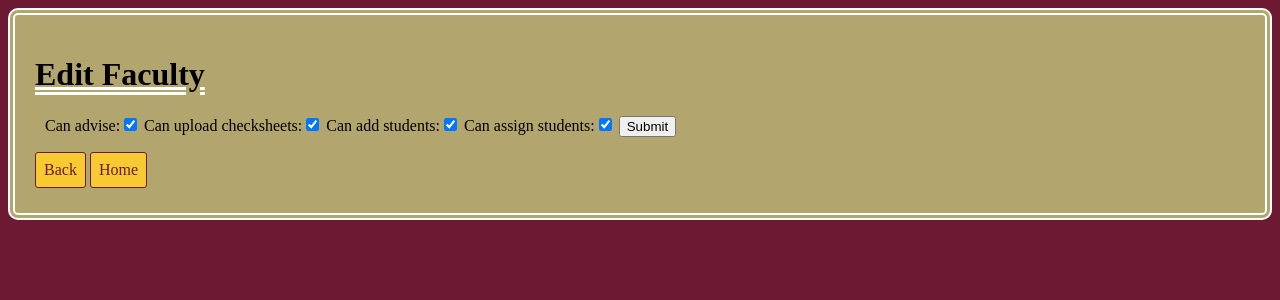
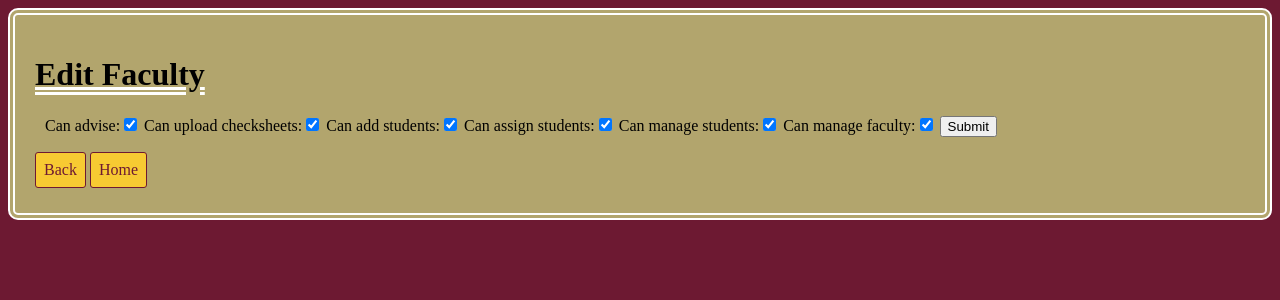
Before and after one commit to Antelling/KFSA-prototype, a Django app: page /advisement/edit_faculty/1 in a window 1280 px wide. Shown: the top 300 px of the page. Run offline with Django 3.2, Linux system fonts and the light colour scheme; tables that the repository leaves empty hold one stand-in row (values such as "Sample post").

Commit message:
Added permissions for managing students and faculty
Don't forget to migrate your database

```diff
--- a/accounts/forms.py
+++ b/accounts/forms.py
@@ -10,3 +10,5 @@ class PermissionSelect(forms.Form):
     can_upload_checksheets = forms.BooleanField(required=False)
     can_add_students = forms.BooleanField(required=False)
     can_assign_students = forms.BooleanField(required=False)
+    can_manage_students = forms.BooleanField(required=False)
+    can_manage_faculty = forms.BooleanField(required=False)
--- a/accounts/models.py
+++ b/accounts/models.py
@@ -8,6 +8,8 @@ class Faculty(models.Model):
     can_upload_checksheets = models.BooleanField()
     can_add_students = models.BooleanField()
     can_assign_students = models.BooleanField()
+    can_manage_students = models.BooleanField()
+    can_manage_faculty = models.BooleanField()
 
     def __str__(self):
         return "Faculty< " + self.user.username + " >"
--- a/advisement/views.py
+++ b/advisement/views.py
@@ -164,13 +164,17 @@ def edit_faculty(request, faculty):
         advisor.can_upload_checksheets = request.POST.get("can_upload_checksheets")=="on"
         advisor.can_add_students = request.POST.get("can_add_students")=="on"
         advisor.can_assign_students = request.POST.get("can_assign_students")=="on"
+        advisor.can_manage_students = request.POST.get("can_manage_students")=="on"
+        advisor.can_manage_faculty = request.POST.get("can_manage_faculty")=="on"
         advisor.save()
         return HttpResponseRedirect(reverse("faculty_list"))
     else:
         form = PermissionSelect(initial={'can_advise':advisor.can_advise,
                                          'can_upload_checksheets':advisor.can_upload_checksheets,
                                          'can_add_students':advisor.can_add_students,
-                                         'can_assign_students':advisor.can_assign_students
+                                         'can_assign_students':advisor.can_assign_students,
+                                         'can_manage_students':advisor.can_manage_students,
+                                         'can_manage_faculty':advisor.can_manage_faculty
                                          })
         return render(request, "advisement/edit_faculty.html", {"form": form})
 
```
Also changed, not shown: advisement/templates/advisement/adv_home.html (+6 -5 lines), accounts/migrations/0002_auto_20210330_1210.py (added).
